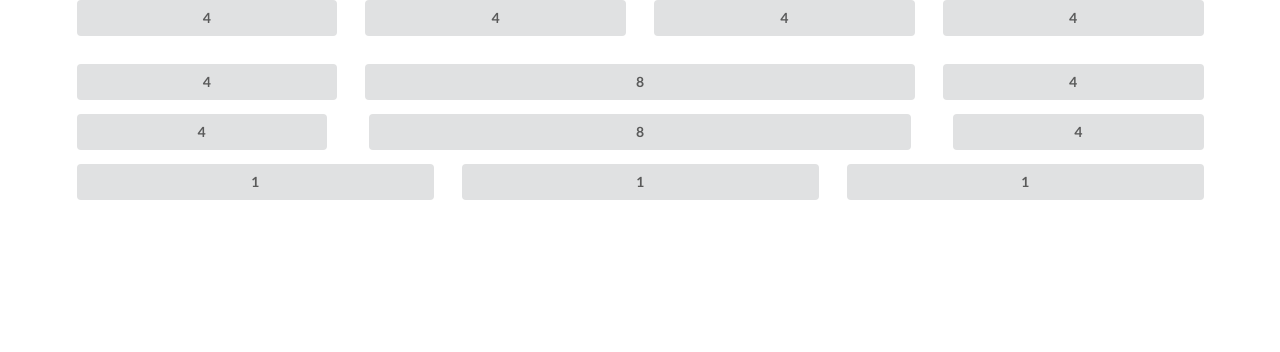
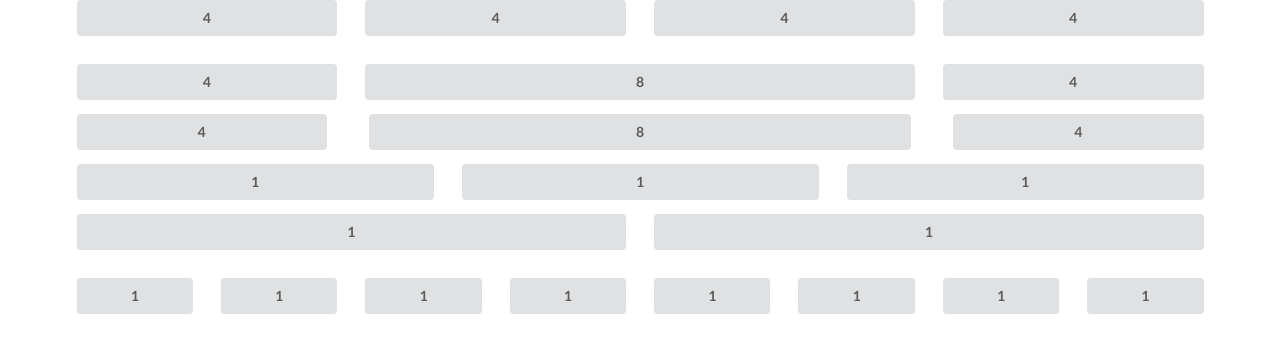
Before and after one commit to Zyar3k/semantic.ui-tutorial, a plain HTML site: page index.html in a window 1280 px wide. Drawn offline with nearby package versions, Linux system fonts and the light colour scheme.

Commit message:
Semantic grid - columns & rows

```diff
--- a/index.html
+++ b/index.html
@@ -44,6 +44,24 @@
             <div class="column"><button class="ui fluid button">1</button></div>
         </div>
     </div>
+    <div class="ui container">
+        <div class="ui grid">
+            <div class="two column row">
+                <div class="column"><button class="ui fluid button">1</button></div>
+                <div class="column"><button class="ui fluid button">1</button></div>
+            </div>
+            <div class="eight column row">
+                <div class="column"><button class="ui fluid button">1</button></div>
+                <div class="column"><button class="ui fluid button">1</button></div>
+                <div class="column"><button class="ui fluid button">1</button></div>
+                <div class="column"><button class="ui fluid button">1</button></div>
+                <div class="column"><button class="ui fluid button">1</button></div>
+                <div class="column"><button class="ui fluid button">1</button></div>
+                <div class="column"><button class="ui fluid button">1</button></div>
+                <div class="column"><button class="ui fluid button">1</button></div>
+            </div>
+        </div>
+    </div>
 
 
 </body>
```
